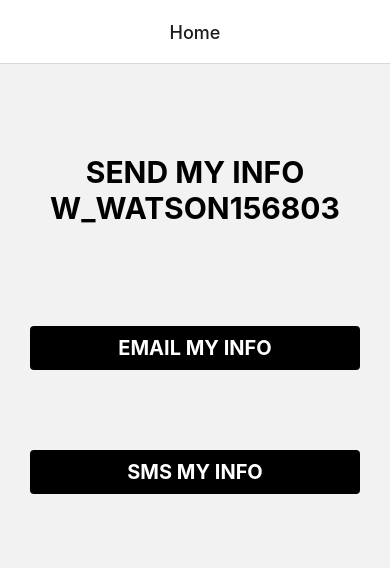
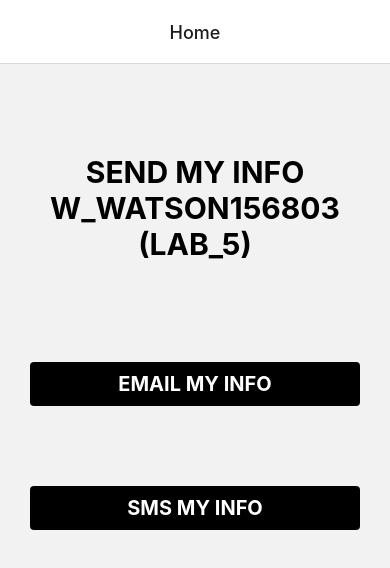
Before and after one commit to threnody5/INFO-3173-Lab-5, a React Native app: screen / in a window 390 px wide. Shown: the top 568 px of the page. Built offline with nearby package versions, Linux system fonts and the light colour scheme.

Commit message:
update header message to include Lab 5

```diff
--- a/header/Header.js
+++ b/header/Header.js
@@ -3,7 +3,7 @@ import { View, Text, StyleSheet } from 'react-native';
 
 const Header = () => {
 
-    const displayInfo = 'Send My Info w_watson156803';
+    const displayInfo = 'Send My Info w_watson156803 (Lab_5)';
 
     return (
         <View>
```
